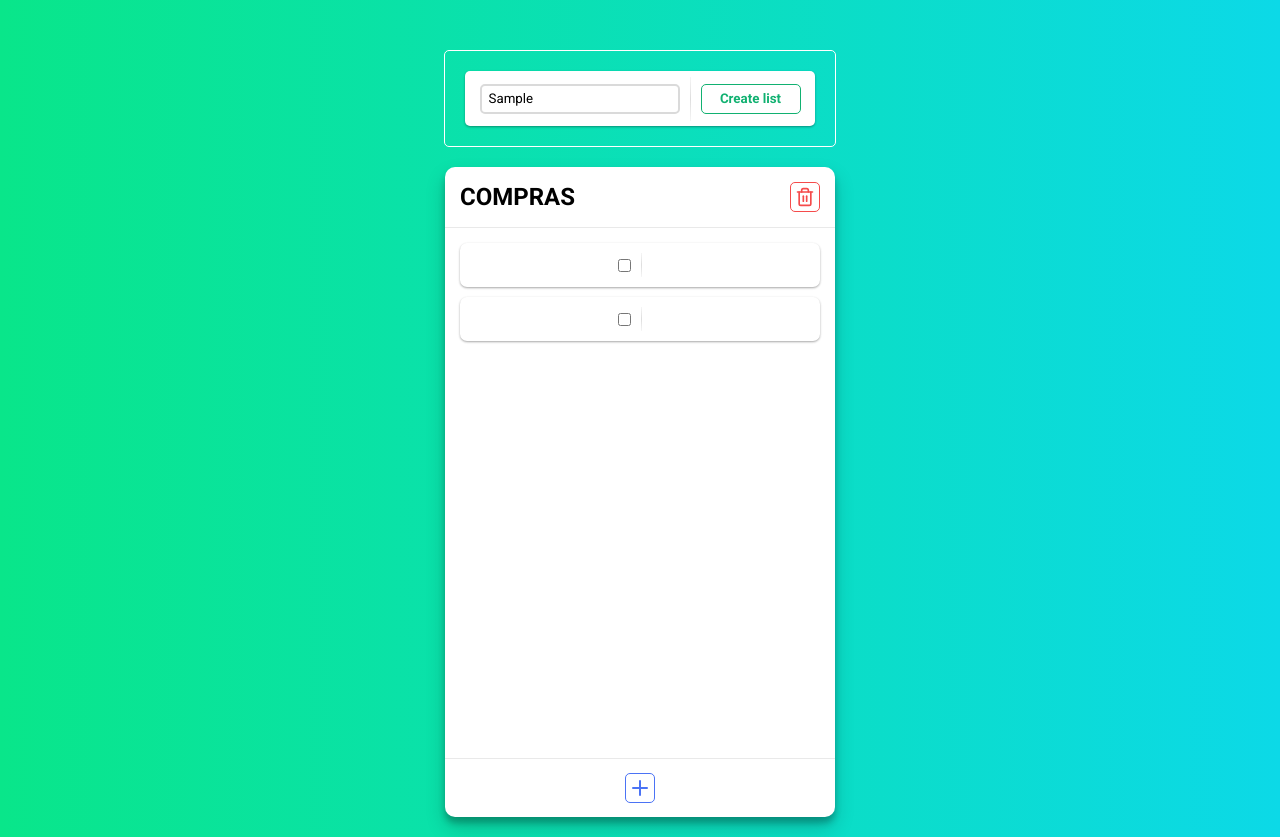
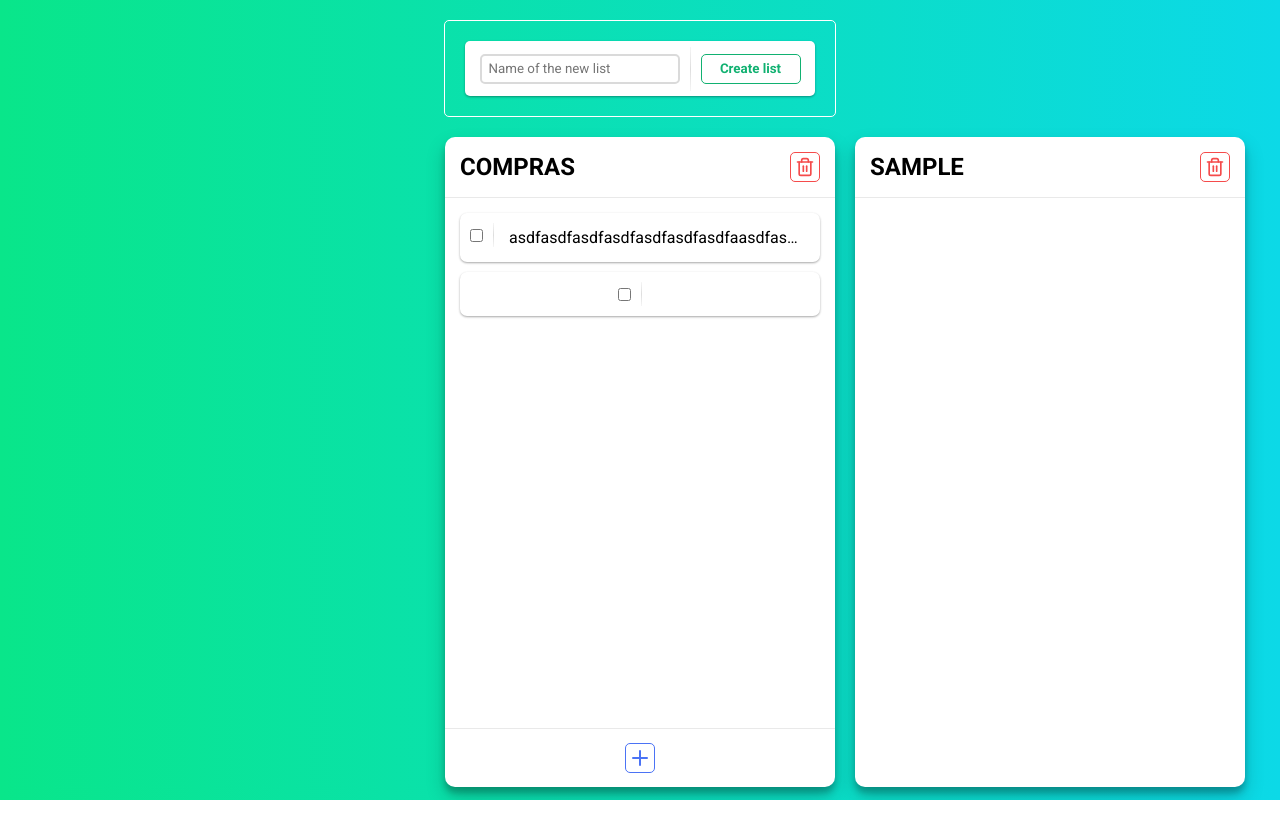
Before and after one commit to Terule/todo-list, a plain HTML site: page index.html in a window 1280 px wide. Both pictures are taken after typing "Sample" into the empty fields and a click on the button "Create list". After the commit the page ends 800 px from the top, so only its background shows below. Drawn offline with nearby package versions, Linux system fonts and the light colour scheme.

Commit message:
Added the functionality of creating new lists and the ability to delete them

```diff
--- a/index.html
+++ b/index.html
@@ -37,7 +37,7 @@
             <input type="checkbox" name="" class="list-item-checkbox">
             <hr>
           </div>
-          <div class="list-item-text"></div>
+          <div class="list-item-text">asdfasdfasdfasdfasdfasdfasdfaasdfasdfasdfasdfasdfasfd</div>
         </div>
         <div class="list-content">
           <div class="checkbox-container">
--- a/script.js
+++ b/script.js
@@ -0,0 +1,55 @@
+const listContainer = document.getElementById('list-container')
+const listNameInput = document.getElementById('input-new-list')
+const buttonAddList = document.getElementById('button-new-list')
+class List {
+  constructor(listContainer) {
+    this.listContainer = listContainer
+  }
+
+  createList(listName) {
+    const _newList = document.createElement('div')
+    _newList.classList.add('list-card')
+    this.createListHeader(listName, _newList)
+    this.listContainer.appendChild(_newList)
+  }
+
+  createListHeader(listName, _newList) {
+    const _listHeader = document.createElement('header')
+
+    _listHeader.classList.add('list-title')
+    this.createHeaderTitle(listName, _listHeader)
+    this.createButtonDeleteList(_listHeader, _newList)
+    _newList.appendChild(_listHeader)
+  }
+
+  createHeaderTitle(listName, _newList) {
+    const _listNameText = document.createElement('h1')
+    _listNameText.innerText = listName.toUpperCase()
+    _listNameText.classList.add('list-name')
+    _newList.appendChild(_listNameText)
+
+  }
+
+  createButtonDeleteList(parent, _newList) {
+    const _listButtonDeleteContainer = document.createElement('div')
+    const _listButtonDelete = document.createElement('i')
+
+    _listButtonDeleteContainer.classList.add('icon')
+    _listButtonDeleteContainer.classList.add('trash')
+
+    _listButtonDelete.dataset.feather = 'trash-2'
+    _listButtonDelete.setAttribute('width', 20)
+    _listButtonDeleteContainer.addEventListener('click', () => {
+      _newList.remove()
+    })
+    _listButtonDeleteContainer.appendChild(_listButtonDelete)
+    parent.appendChild(_listButtonDeleteContainer)
+  }
+}
+const list = new List(listContainer)
+
+buttonAddList.addEventListener('click', () => {
+  list.createList(listNameInput.value)
+  listNameInput.value = '';
+  feather.replace()
+});
--- a/style.css
+++ b/style.css
@@ -10,7 +10,6 @@ body {
   flex-direction: column;
   align-items: center;
   background: linear-gradient(to right, rgb(9, 230, 138), rgb(12, 217, 231));
-  height: 100vh;
 }
 
 #menu-container {
@@ -19,7 +18,7 @@ body {
   justify-content: center;
   border: 1px solid white;
   border-radius: 5px;
-  margin-top: 50px;
+  margin-top: 20px;
 }
 
 #menu {
@@ -72,13 +71,18 @@ body {
   color: white;
 }
 
+#list-container {
+  display: flex;
+  width: 390px;
+}
+
 .list-card {
   display: flex;
   flex-direction: column;
   align-items: center;
   width: 390px;
   height: 650px;
-  margin: 20px;
+  margin: 20px 20px 0 0;
   background-color: white;
   border-radius: 10px;
   box-shadow: rgba(0, 0, 0, 0.19) 0px 10px 20px, rgba(0, 0, 0, 0.23) 0px 6px 6px; /* SHADOW #29 */
@@ -157,6 +161,7 @@ body {
 
 .checkbox-container {
   display: flex;
+  align-self: start;
   height: 100%;
   align-items: center;
   justify-content: space-between;
```
